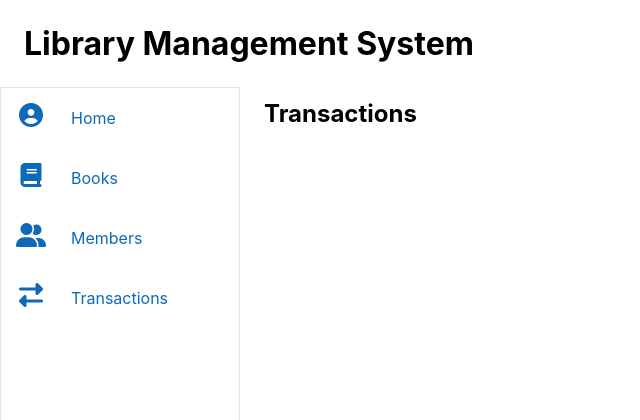
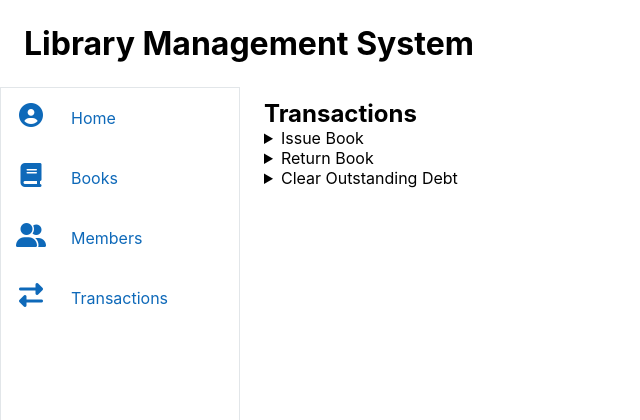
Before and after one commit to girlwhodrawsandstuff/library-management-system, a Flask app: page /transactions in a window 1280 px wide. Shown: the top 420 px of the page, without its empty margins (0-640 px from the left). Run offline with Flask 2, Linux system fonts and the light colour scheme; some libraries are stand-ins or nearby versions.

Commit message:
feat: add transaction options

```diff
--- a/templates/transactions.html
+++ b/templates/transactions.html
@@ -20,6 +20,17 @@
 
         <div class="page__main">
             <h2>Transactions</h2>
+            <div>
+                <details>
+                    <summary>Issue Book</summary>
+                </details>
+                <details>
+                    <summary>Return Book</summary>
+                </details>
+                <details>
+                    <summary>Clear Outstanding Debt</summary>
+                </details>
+            </div>
         </div>
     </div>
 </body>
```
